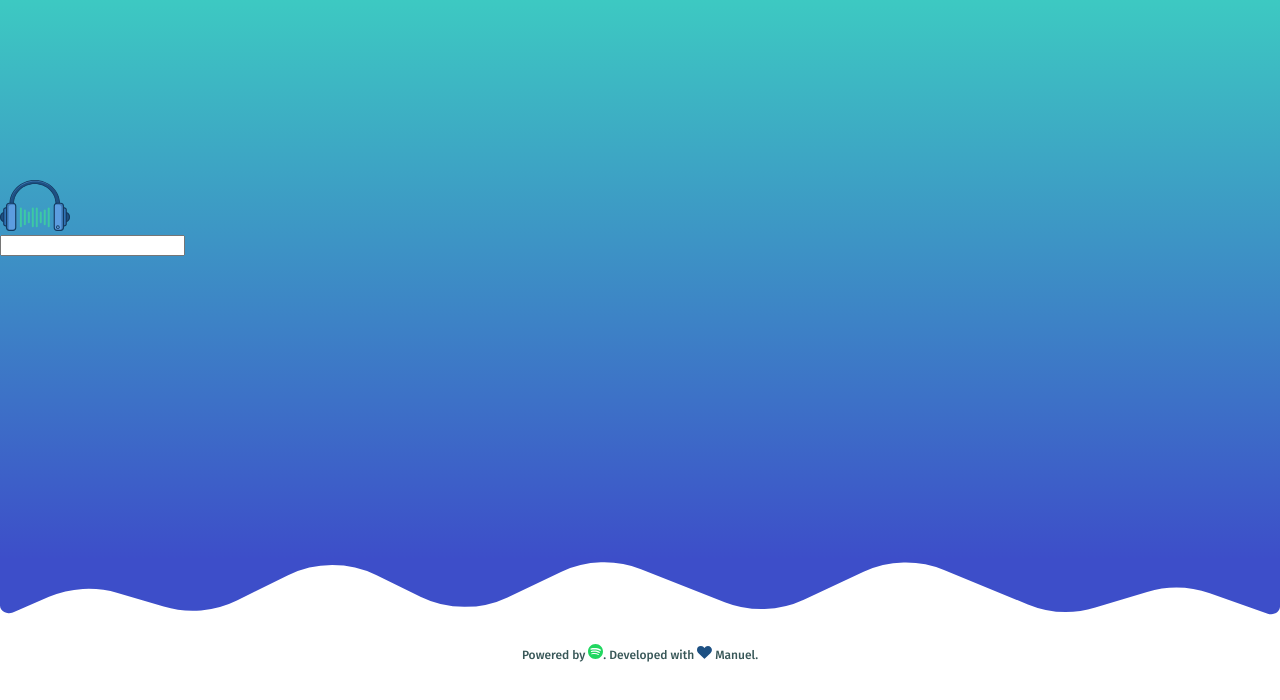
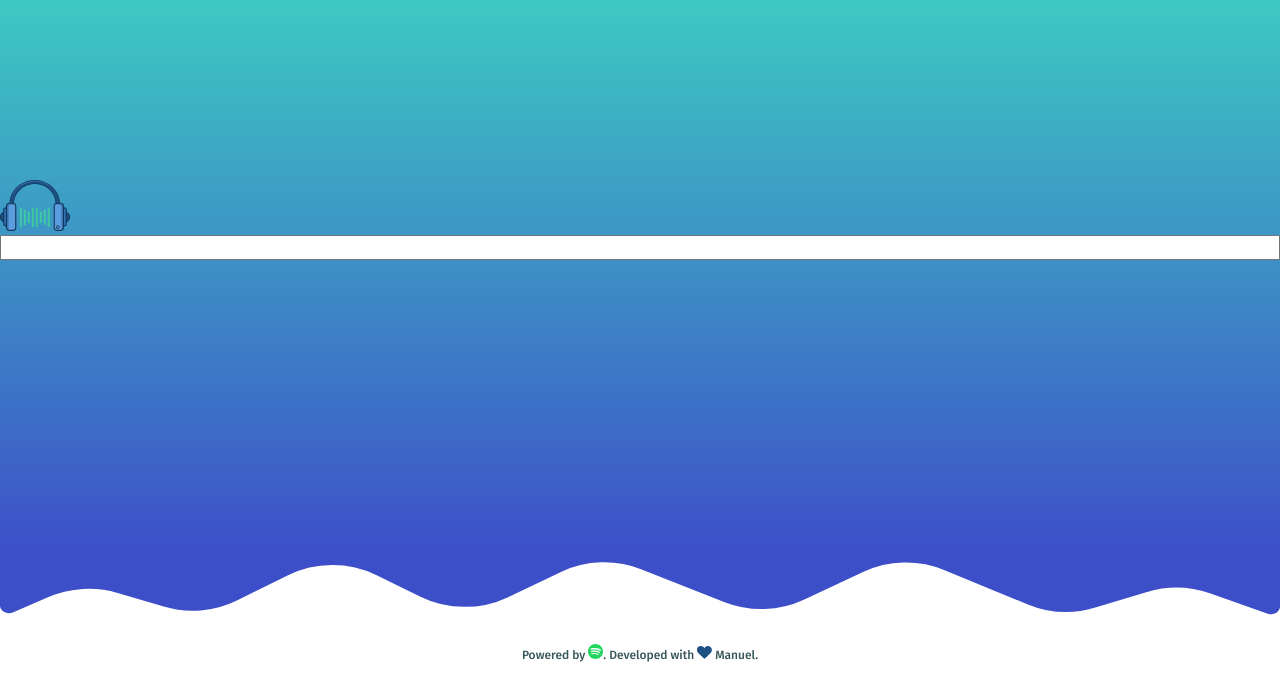
Before and after one commit to manuelitox/my-spotify-app, a React (Create React App) app: page / in a window 1280 px wide. Shown: the top 700 px of the page. Built offline with nearby package versions, Linux system fonts and the light colour scheme; what react-router-redux would draw is missing.

Commit message:
Create global input styles

```diff
--- a/src/GlobalStyles.js
+++ b/src/GlobalStyles.js
@@ -23,6 +23,12 @@ const GlobalStyles = createGlobalStyle`
   a {
     text-decoration: none;
   }
+  input {
+    font-family: 'fira sans', sans-serif;
+    font-size: 1.6rem;
+    font-weight: 500;
+    width: 100%;
+  }
 `;
 
 export default GlobalStyles
```
